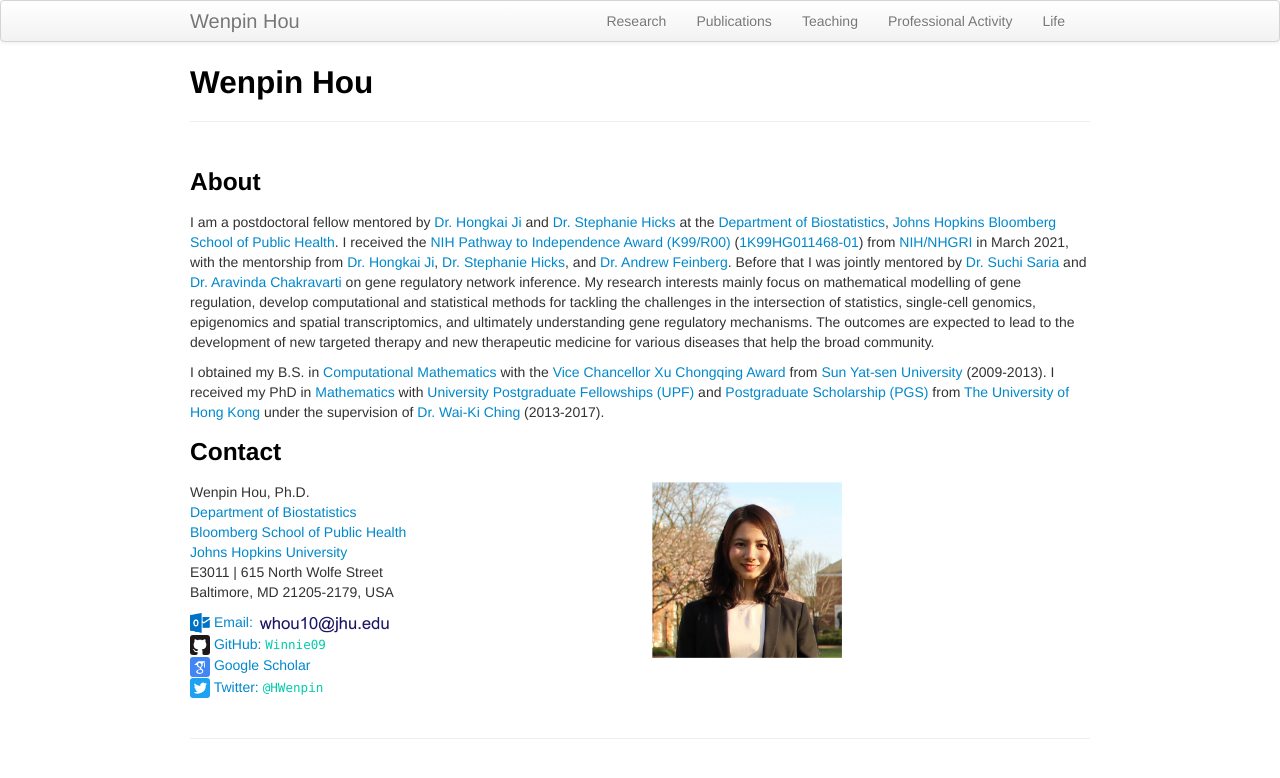
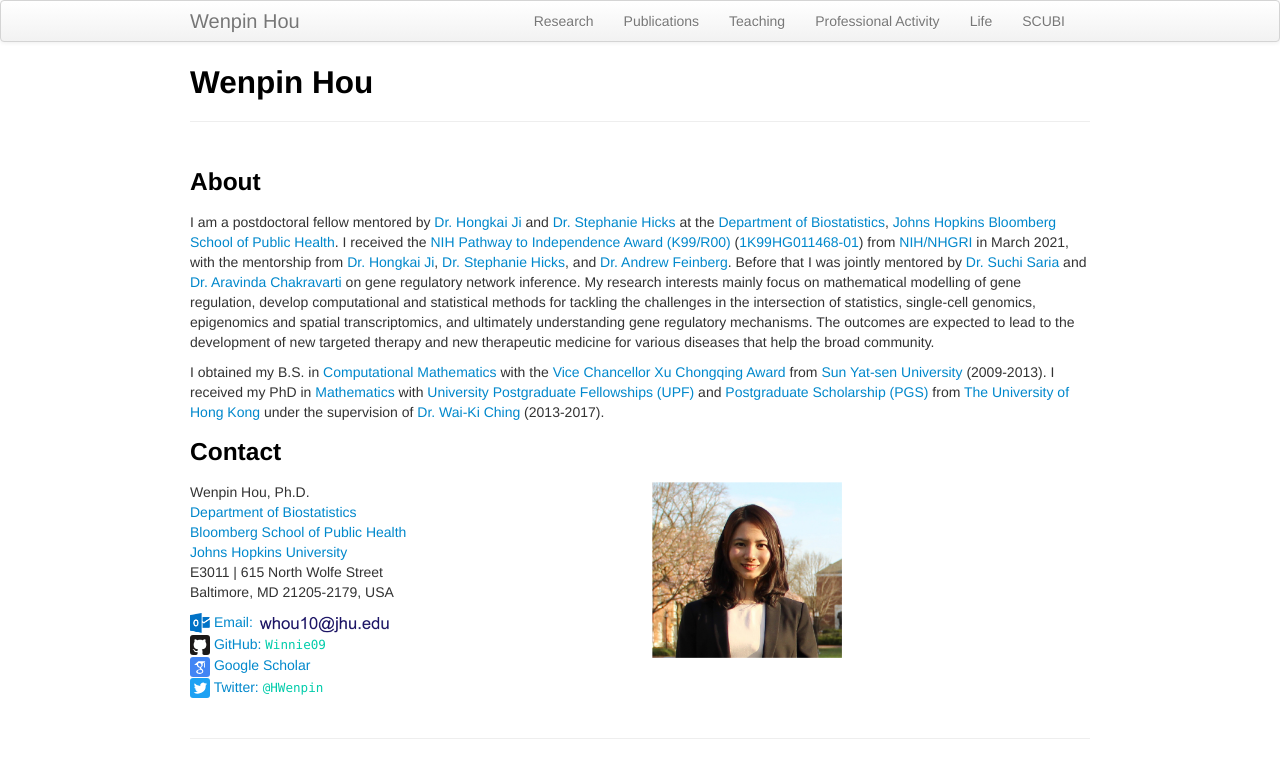
Before and after one commit to Winnie09/Wenpin_Hou, a Jekyll site: the page built from index.md, in a window 1280 px wide. Shown: the top 778 px of the page. Built offline with Jekyll 4.4.1, drawn with Linux system fonts in a browser that asks for light colours.

Commit message:
add SCUBI to default.html

```diff
--- a/_includes/themes/twitter/default.html
+++ b/_includes/themes/twitter/default.html
@@ -38,6 +38,7 @@
               <li><a href="{{ BASE_PATH }}/pages/teaching.html">Teaching</a></li>
               <li><a href="{{ BASE_PATH }}/pages/professional.html">Professional Activity</a></li>
               <li><a href="{{ BASE_PATH }}/pages/life.html">Life</a></li>
+              <li><a href="{{ BASE_PATH }}/pages/SCUBI.html">SCUBI</a></li>
         </div>
       </div>
     </div>
```
